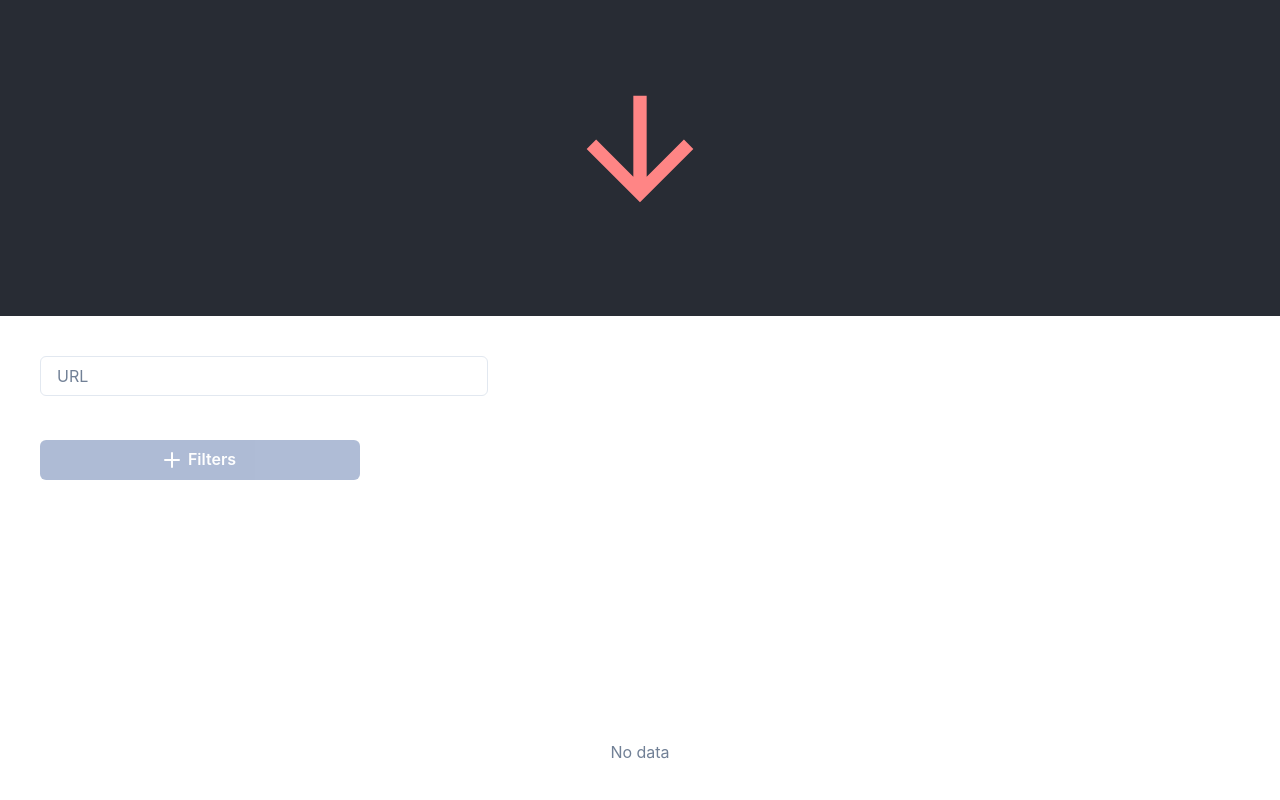
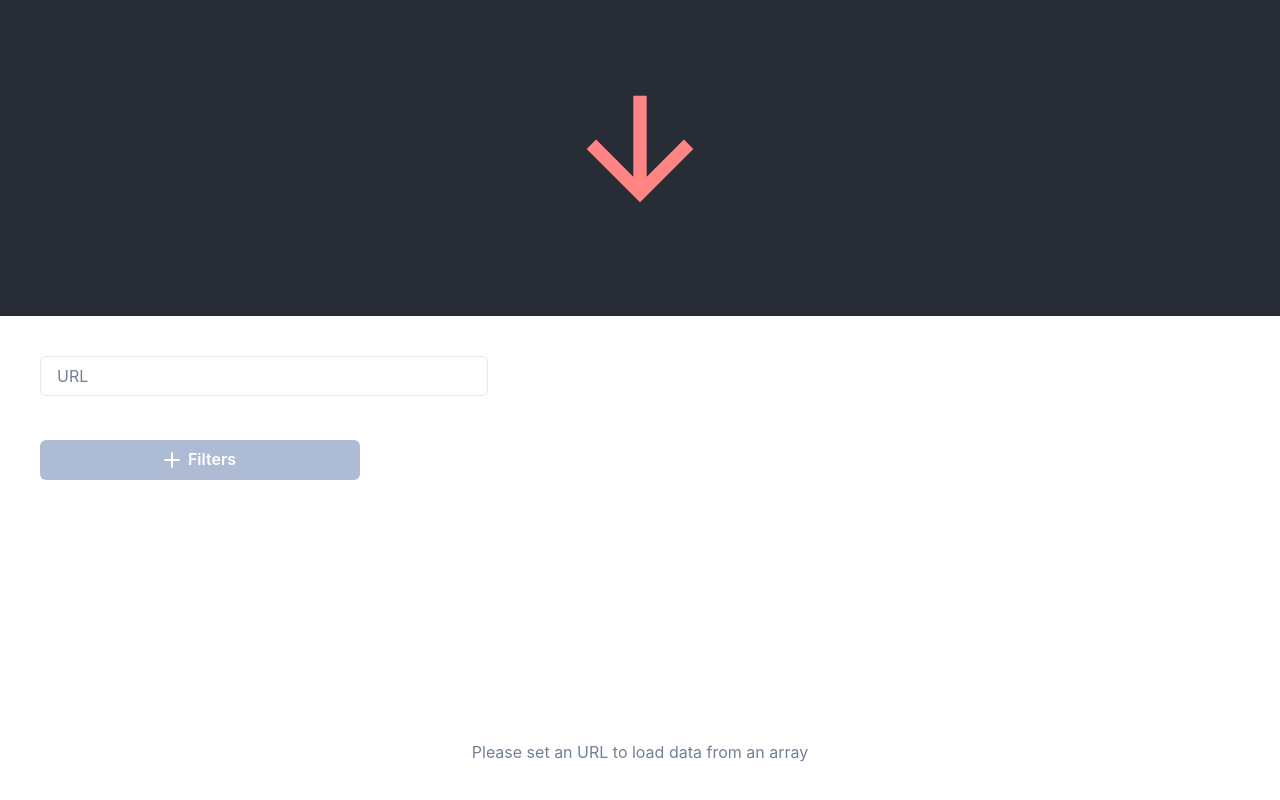
Before and after one commit to davidpaley/constellation-interview, a React (Create React App) app: page / in a window 1280 px wide. Shown: the part 484-1284 px from the top of the page. Built offline with nearby package versions, Linux system fonts and the light colour scheme.

Commit message:
refactor: change the message when there is no url to load the data

```diff
--- a/src/components/table-with-filters/index.tsx
+++ b/src/components/table-with-filters/index.tsx
@@ -55,7 +55,7 @@ export const TableWithFilters = () => {
         />
       ) : (
         <Container mb={40} color="gray.500">
-          {"No data"}
+          {"Please set an URL to load data from an array"}
         </Container>
       )}
     </>
```
